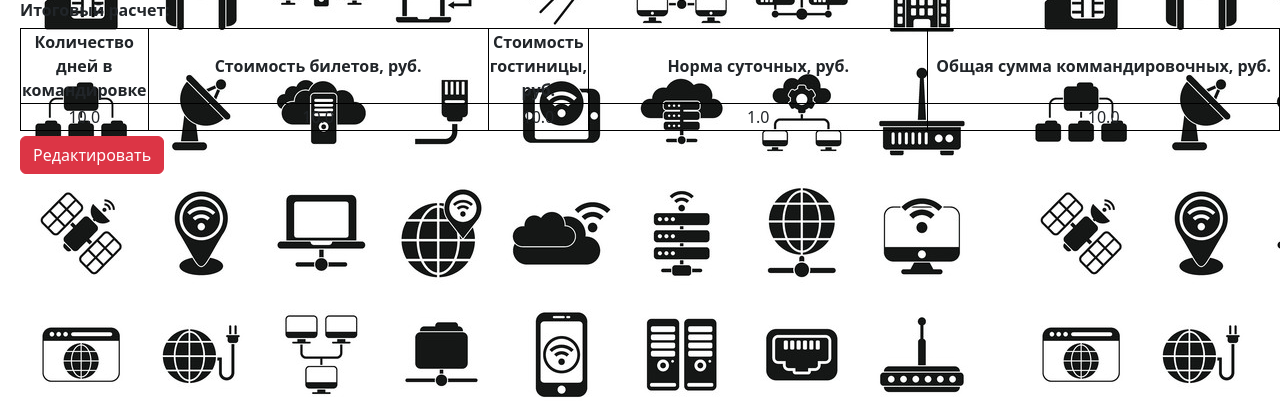
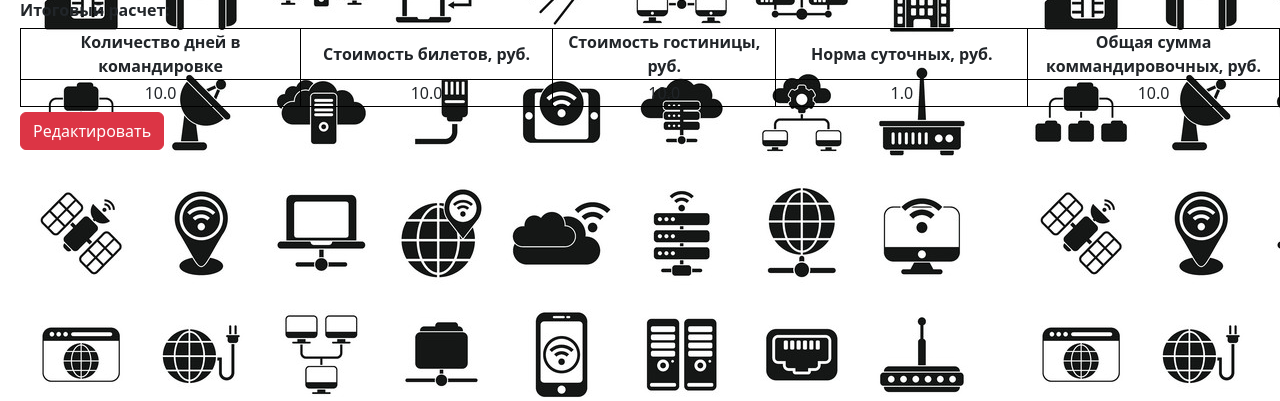
Before and after one commit to AleksNikiforov/presale, a Django app: page /businesstrip/final/ in a window 1280 px wide. Shown: the part 115-516 px from the top of the page. Run offline with Django 4.2, Linux system fonts and the light colour scheme; a user stored in the database is signed in; tables that the repository leaves empty hold one stand-in row (values such as "Sample post"); some libraries are stand-ins or nearby versions.

Commit message:
correct final_businesstrip

```diff
--- a/presalesite/businesstrip/templates/businesstrip/businesstrip_final.html
+++ b/presalesite/businesstrip/templates/businesstrip/businesstrip_final.html
@@ -10,10 +10,10 @@
             <thead>
               <tr>
                 <th style="border: 1px solid black; text-align: center;">Количество дней в командировке</th>
-                <th style="border: 1px solid black; text-align: center; width: 30%;">Стоимость билетов, руб.</th>
+                <th style="border: 1px solid black; text-align: center; width: 20%;">Стоимость билетов, руб.</th>
                 <th style="border: 1px solid black; text-align: center;">Стоимость гостиницы, руб.</th>
-                <th style="border: 1px solid black; text-align: center; width: 30%;">Норма суточных, руб.</th>
-                <th style="border: 1px solid black; text-align: center; width: 30%;">Общая сумма коммандировочных, руб.</th>
+                <th style="border: 1px solid black; text-align: center; width: 20%;">Норма суточных, руб.</th>
+                <th style="border: 1px solid black; text-align: center; width: 20%;">Общая сумма коммандировочных, руб.</th>
               </tr>
             </thead>
             <tbody>
```
